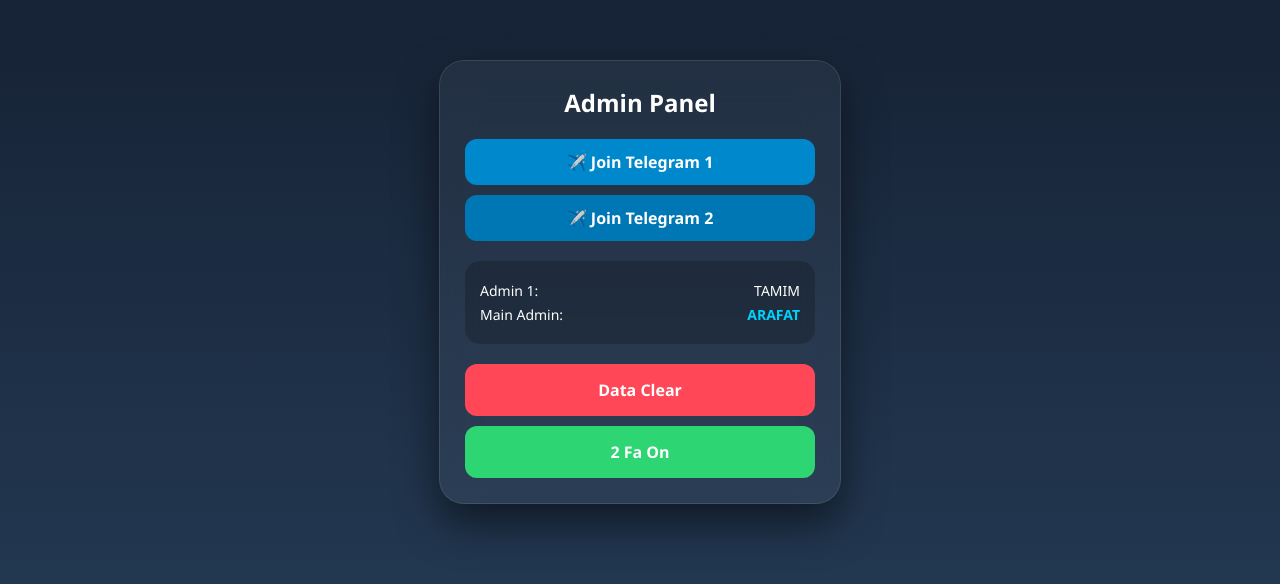
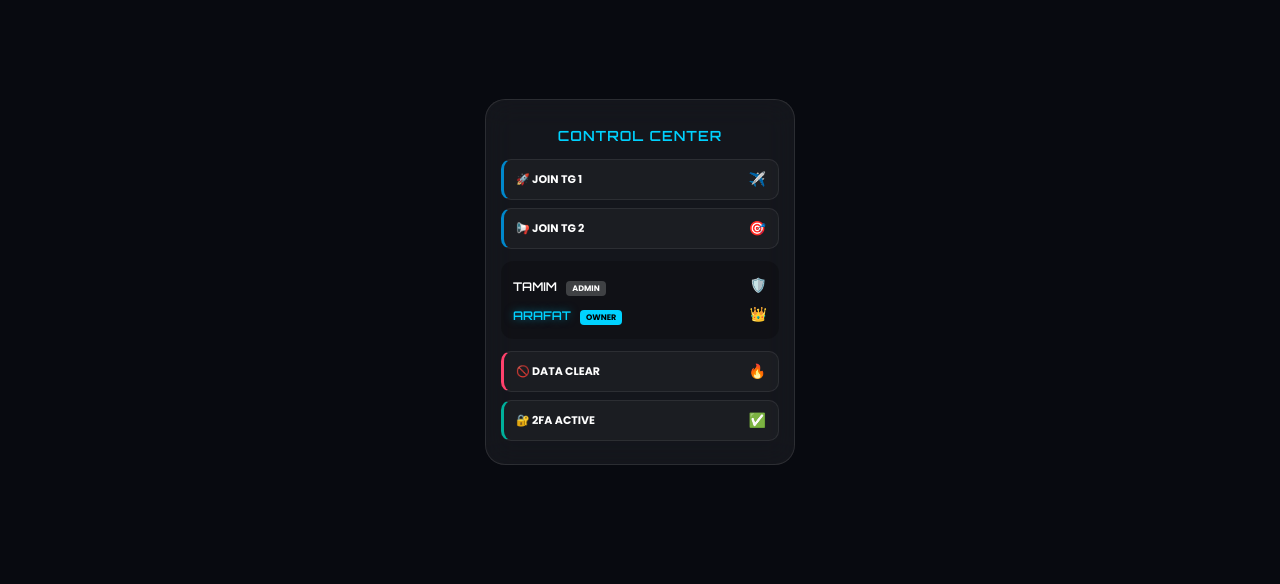
Before and after one commit to ferojmajumder100-lang/Ig-Tamim-Araft, a plain HTML site: page index.html in a window 1280 px wide. Shown: the part 118-702 px from the top of the page. Drawn offline with Linux system fonts and the light colour scheme.

Commit message:
Update index.html

```diff
--- a/index.html
+++ b/index.html
@@ -3,103 +3,144 @@
 <head>
     <meta charset="UTF-8">
     <meta name="viewport" content="width=device-width, initial-scale=1.0">
-    <title>Ig-Tamim-Arafat Admin Panel</title>
+    <title>Ig-Control Pro</title>
+    <link href="https://fonts.googleapis.com/css2?family=Orbitron:wght@600&family=Poppins:wght@400;700&display=swap" rel="stylesheet">
+
     <style>
+        * { box-sizing: border-box; }
         body {
             margin: 0;
-            font-family: 'Segoe UI', Tahoma, Geneva, Verdana, sans-serif;
-            background: linear-gradient(to bottom, #141e30, #243b55);
+            padding: 0;
+            font-family: 'Poppins', sans-serif;
+            background: #080a10;
             height: 100vh;
             display: flex;
             justify-content: center;
             align-items: center;
             color: white;
+            overflow: hidden;
         }
 
         .container {
             width: 90%;
-            max-width: 350px;
+            max-width: 310px;
             background: rgba(255, 255, 255, 0.05);
-            backdrop-filter: blur(20px);
-            border-radius: 25px;
-            padding: 25px;
+            backdrop-filter: blur(15px);
+            border-radius: 20px;
+            padding: 15px;
             border: 1px solid rgba(255, 255, 255, 0.1);
-            box-shadow: 0 20px 40px rgba(0,0,0,0.5);
             text-align: center;
         }
 
-        /* Telegram Buttons */
-        .tg-btn {
-            display: block;
-            text-decoration: none;
-            padding: 12px;
-            margin-bottom: 10px;
-            border-radius: 12px;
-            font-weight: bold;
-            color: white;
-            background: #0088cc;
-            transition: 0.3s;
+        h2 {
+            font-family: 'Orbitron', sans-serif;
+            font-size: 14px;
+            letter-spacing: 1px;
+            margin-bottom: 15px;
+            color: #00d2ff;
         }
 
-        /* Admin Info */
-        .admin-section {
-            margin: 20px 0;
-            background: rgba(0, 0, 0, 0.2);
-            padding: 15px;
-            border-radius: 15px;
+        .btn {
+            display: flex;
+            align-items: center;
+            justify-content: space-between;
+            text-decoration: none;
+            padding: 9px 12px;
+            margin-bottom: 8px;
+            border-radius: 10px;
+            font-weight: 700;
+            font-size: 11px;
+            color: white;
+            background: rgba(255, 255, 255, 0.03);
+            border: 1px solid rgba(255, 255, 255, 0.08);
+            transition: 0.2s;
         }
 
-        .admin-item {
+        .btn-tg { border-left: 3px solid #0088cc; }
+        .btn-clear { border-left: 3px solid #ff416c; }
+        .btn-2fa { border-left: 3px solid #00b09b; }
+
+        /* অ্যাডমিন সেকশন আপডেট */
+        .admin-box {
+            background: rgba(0, 0, 0, 0.2);
+            border-radius: 12px;
+            padding: 8px 12px;
+            margin: 12px 0;
+        }
+
+        .admin-row {
             display: flex;
             justify-content: space-between;
-            margin: 5px 0;
-            font-size: 14px;
+            align-items: center;
+            margin: 4px 0;
         }
 
-        .main-admin {
-            color: #00d2ff;
-            font-weight: bold;
+        .name {
+            font-family: 'Orbitron', sans-serif;
+            font-size: 12px;
         }
 
-        /* Bottom Buttons */
-        .btn {
-            display: block;
-            text-decoration: none;
-            padding: 15px;
-            margin-top: 10px;
-            border-radius: 12px;
-            font-weight: bold;
-            color: white;
-            transition: 0.3s;
+        .arafat-glow {
+            color: #00d2ff;
+            text-shadow: 0 0 8px rgba(0, 210, 255, 0.5);
         }
 
-        .btn-clear { background: #ff4757; }
-        .btn-2fa { background: #2ed573; }
+        /* স্ট্যাটাস ব্যাজ */
+        .badge {
+            font-size: 8px;
+            padding: 2px 6px;
+            border-radius: 4px;
+            font-weight: bold;
+            text-transform: uppercase;
+            margin-left: 5px;
+        }
+        .badge-owner { background: #00d2ff; color: #000; }
+        .badge-admin { background: rgba(255, 255, 255, 0.2); color: #fff; }
 
-        .btn:active { transform: scale(0.95); }
+        .emoji-sm { font-size: 14px; }
+        .btn:active { transform: scale(0.96); }
     </style>
 </head>
 <body>
 
 <div class="container">
-    <h2 style="margin-top: 0;">Admin Panel</h2>
+    <h2>CONTROL CENTER</h2>
 
-    <a href="https://t.me/online_income_bd1234" target="_blank" class="tg-btn">✈️ Join Telegram 1</a>
-    <a href="https://t.me/encome_tricks0" target="_blank" class="tg-btn" style="background:#0077b5;">✈️ Join Telegram 2</a>
+    <a href="https://t.me/online_income_bd1234" target="_blank" class="btn btn-tg">
+        <span>🚀 JOIN TG 1</span>
+        <span class="emoji-sm">✈️</span>
+    </a>
+    <a href="https://t.me/encome_tricks0" target="_blank" class="btn btn-tg">
+        <span>📢 JOIN TG 2</span>
+        <span class="emoji-sm">🎯</span>
+    </a>
 
-    <div class="admin-section">
-        <div class="admin-item">
-            <span>Admin 1:</span>
-            <span>TAMIM</span>
+    <div class="admin-box">
+        <div class="admin-row">
+            <div>
+                <span class="name">TAMIM</span>
+                <span class="badge badge-admin">ADMIN</span>
+            </div>
+            <span class="emoji-sm">🛡️</span>
         </div>
-        <div class="admin-item">
-            <span>Main Admin:</span>
-            <span class="main-admin">ARAFAT</span>
+
+        <div class="admin-row">
+            <div>
+                <span class="name arafat-glow">ARAFAT</span>
+                <span class="badge badge-owner">OWNER</span>
+            </div>
+            <span class="emoji-sm">👑</span>
         </div>
     </div>
 
-    <a href="https://www.instagram.com/accounts/logout/" target="_blank" class="btn btn-clear">Data Clear</a>
-    <a href="https://accountscenter.instagram.com/password_and_security/two_factor/" target="_blank" class="btn btn-2fa">2 Fa On</a>
+    <a href="https://www.instagram.com/accounts/logout/" target="_blank" class="btn btn-clear">
+        <span>🚫 DATA CLEAR</span>
+        <span class="emoji-sm">🔥</span>
+    </a>
+    <a href="https://accountscenter.instagram.com/password_and_security/two_factor/" target="_blank" class="btn btn-2fa">
+        <span>🔐 2FA ACTIVE</span>
+        <span class="emoji-sm">✅</span>
+    </a>
 </div>
 
 </body>
```
